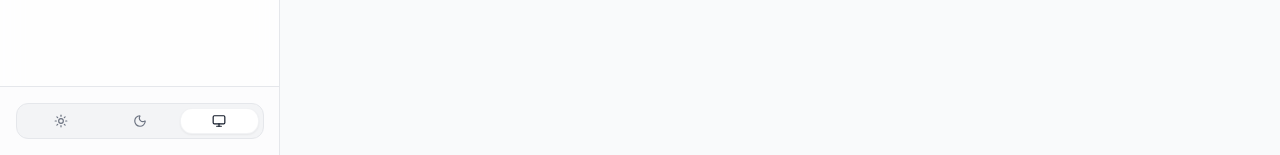
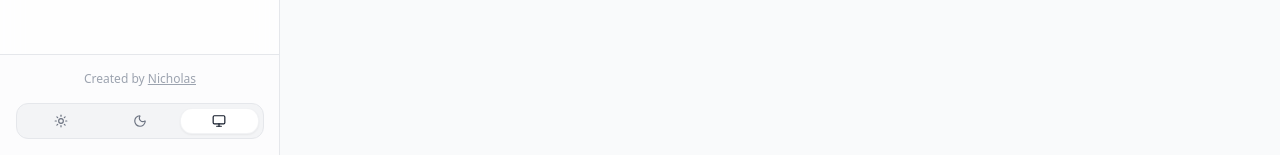
Before and after one commit to nicholaslhq/viewww, a React (Vite) app: page / in a window 1280 px wide. Shown: the part 645-800 px from the top of the page. Built offline with nearby package versions, Linux system fonts and the light colour scheme.

Commit message:
feat: add developer credit

```diff
--- a/src/components/Sidebar.tsx
+++ b/src/components/Sidebar.tsx
@@ -226,6 +226,9 @@ export function Sidebar({ isOpen, setIsOpen, onEditProfile, onDeleteProfile }: S
 
                     {/* Footer */}
                     <div className="p-4 border-t border-gray-200 dark:border-gray-800 bg-gray-50/50 dark:bg-gray-900/50">
+                        <div className="mb-4 text-xs text-center text-gray-400 dark:text-gray-500">
+                            Created by <a href="https://nlhq.vercel.app/" target="_blank" rel="noopener noreferrer" className="underline hover:text-blue-600 dark:hover:text-blue-400 transition-colors">Nicholas</a>
+                        </div>
                         <ThemeToggle />
                     </div>
                 </div>
```
